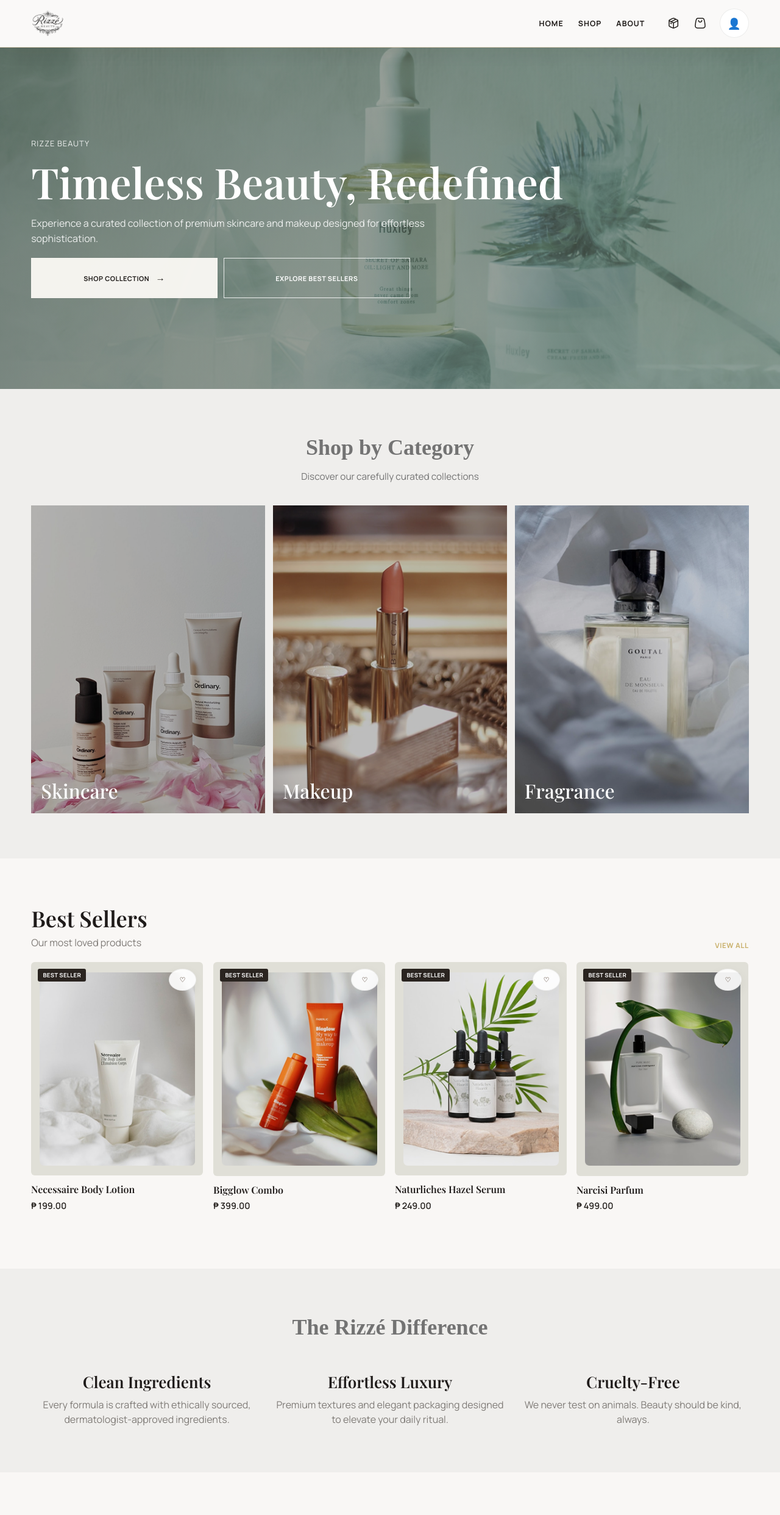
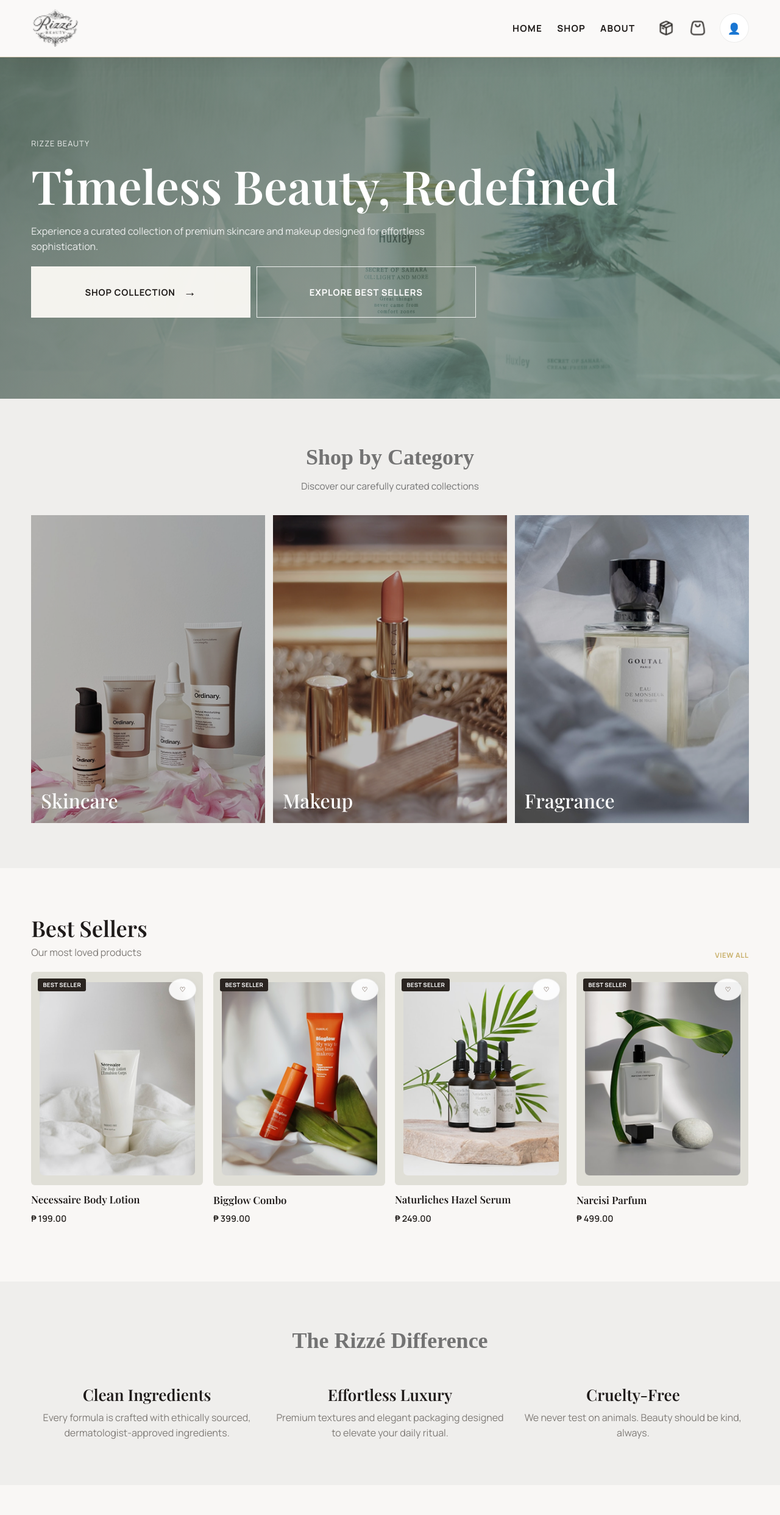
Before and after one commit to nenelipardz-sys/WebTech, a plain HTML site: page index.html in a window 1280 px wide. Shown: the top 2485 px of the page at 61% size. Drawn offline with nearby package versions, Linux system fonts and the light colour scheme.

Commit message:
ui: enlarge header, hero, nav icons, badges and product titles

```diff
--- a/css/styles.css
+++ b/css/styles.css
@@ -148,7 +148,7 @@
 
 .brand-logo {
   display: block;
-  height: 44px;
+  height: 64px;
   width: auto;
 }
 
@@ -162,7 +162,7 @@
 .site-nav a {
   text-decoration: none;
   text-transform: uppercase;
-  font-size: 0.78rem;
+  font-size: 0.95rem;
   letter-spacing: 0.08em;
   color: #1e1a18;
   font-weight: 700;
@@ -197,8 +197,8 @@
 
 .nav-icon-img {
   display: block;
-  width: 24px;
-  height: 24px;
+  width: 32px;
+  height: 32px;
   object-fit: contain;
 }
 
@@ -275,16 +275,16 @@
   background: #2a2420;
   color: #fff;
   border-radius: 50%;
-  width: 1.1rem;
-  height: 1.1rem;
+  width: 1.5rem;
+  height: 1.5rem;
   display: none;
   justify-content: center;
   align-items: center;
-  font-size: 0.55rem;
+  font-size: 0.75rem;
   font-weight: 700;
   position: absolute;
-  top: -6px;
-  right: -6px;
+  top: -8px;
+  right: -8px;
   min-width: unset;
 }
 
@@ -323,8 +323,8 @@
 .section-title-wrap h1,
 .section-title-wrap h2,
 .page-title {
-  font-size: clamp(2.2rem, 4vw, 3.45rem);
-  margin-bottom: 0.4rem;
+  font-size: clamp(2.4rem, 4.5vw, 3.9rem);
+  margin-bottom: 0.6rem;
 }
 
 .section-title-wrap p {
@@ -410,8 +410,8 @@
 }
 
 .hero-content h1 {
-  font-size: clamp(2.6rem, 6vw, 4.35rem);
-  margin-bottom: 0.6rem;
+  font-size: clamp(3rem, 6vw, 5rem);
+  margin-bottom: 0.8rem;
 }
 
 .hero-content p {
@@ -435,16 +435,17 @@
 }
 
 .hero-actions .btn {
-  min-width: 306px;
-  height: 66px;
+  min-width: 360px;
+  height: 84px;
   display: inline-flex;
   align-items: center;
   justify-content: center;
-  padding: 0 1.65rem;
+  padding: 0 2rem;
   border-radius: 0;
-  letter-spacing: 0.05em;
-  gap: 0.65rem;
+  letter-spacing: 0.06em;
+  gap: 0.85rem;
   transition: background-color 0.25s ease, color 0.25s ease, border-color 0.25s ease, transform 0.25s ease;
+  font-size: 0.92rem;
 }
 
 .hero-actions .btn-dark.hero-btn-light {
@@ -686,8 +687,8 @@
 }
 
 .product-meta h3 {
-  font-size: 1rem;
-  margin-bottom: 0.33rem;
+  font-size: 1.05rem;
+  margin-bottom: 0.6rem;
 }
 
 .price {
```
